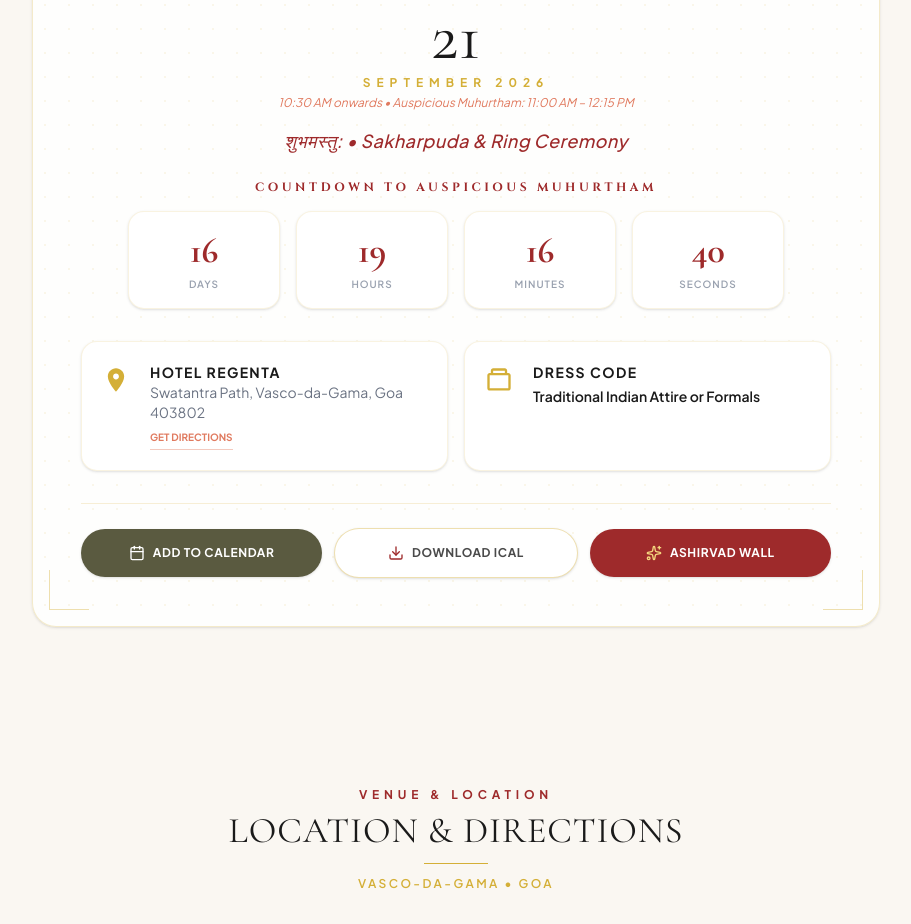
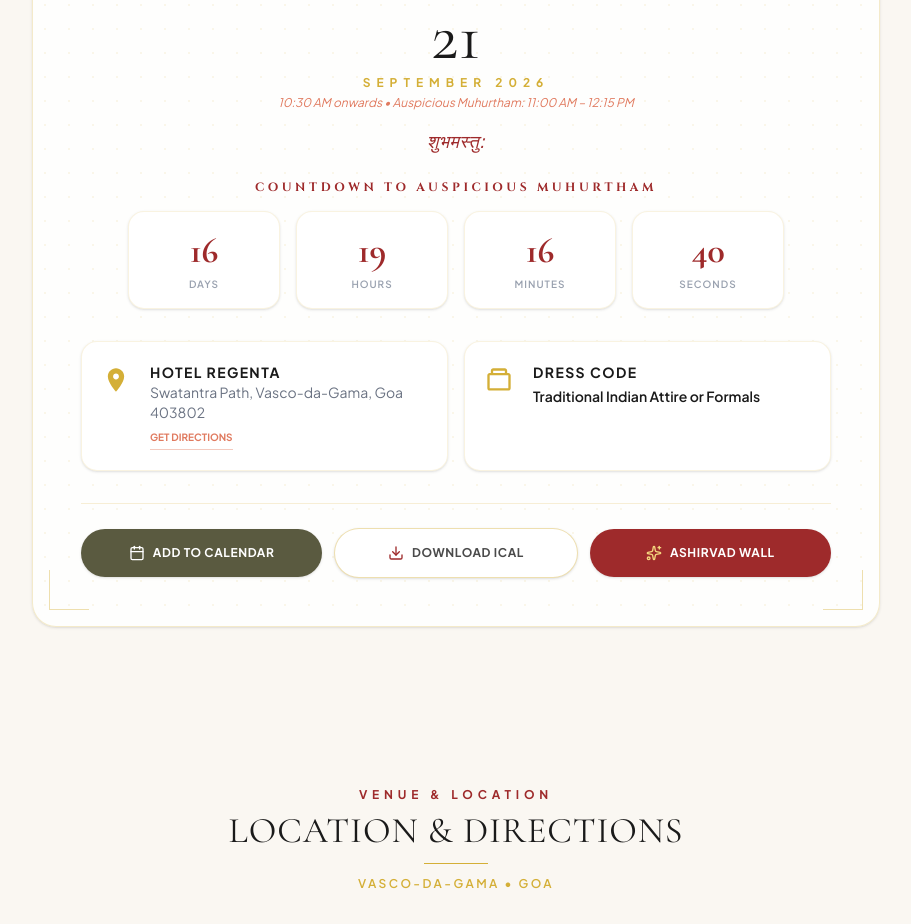
Before and after one commit to Vishrutman/VM-HK-Engagement, a React (Vite) app: page / in a window 1280 px wide. Shown: the part 1440-2364 px from the top of the page, without its empty margins (184-1095 px from the left). Built offline with nearby package versions, Linux system fonts and the light colour scheme; no server answers; the database is empty.

Commit message:
Update invitation text for Sakharpuda ceremony

```diff
--- a/src/components/FormalInvitation.tsx
+++ b/src/components/FormalInvitation.tsx
@@ -94,7 +94,7 @@ export const FormalInvitation: React.FC<FormalInvitationProps> = ({
             </span>
           </div>
 <p className="text-center text-[#9E2A2B] font-medium italic text-base sm:text-lg mb-6 tracking-wide">
-            शुभमस्तु: • Sakharpuda &amp; Ring Ceremony
+            शुभमस्तु:
           </p>
           {/* Countdown Module */}
           <CountdownTimer targetTimestamp={event.targetTimestamp} />
```
